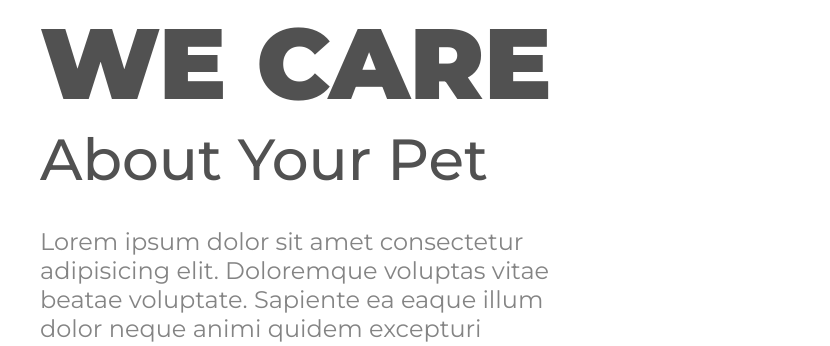
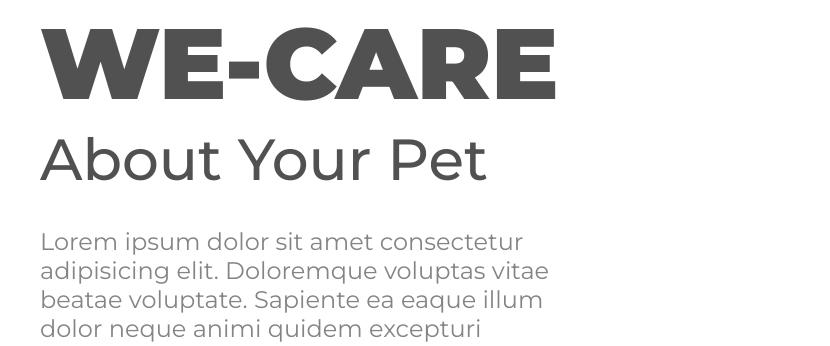
Before and after one commit to SergioBastos80/Primeiro-projeto-responsivo, a plain HTML site: page index.html in a window 1280 px wide. Shown: the part 731-1077 px from the top of the page, without its empty margins (46-876 px from the left). Drawn offline with Linux system fonts and the light colour scheme.

Commit message:
Alteração css h1 e no HTML H1.

```diff
--- a/index.html
+++ b/index.html
@@ -22,7 +22,7 @@
         <img src="IMG/DONA.png" alt="foto dona" class="logo-image">
 
      <section>
-        <h1>WE CARE</h1>
+        <h1>WE-CARE</h1>
         <H2>About Your Pet</H2>
         <p>Lorem ipsum dolor sit amet consectetur adipisicing elit. Doloremque voluptas vitae beatae voluptate. Sapiente ea eaque illum dolor neque animi quidem excepturi dolorum quaerat, alias delectus, ipsa dicta molestiae obcaecati.</p>
         <button class="button-main">EXPLORE</button>
--- a/styles.css
+++ b/styles.css
@@ -43,7 +43,7 @@ margin-right: 23px;
  }
 
  h1 {
-   font-weight: 900;
+   font-weight: 850;
    font-size: 100px;
    line-height: 122px;
    color: #515151;
```
